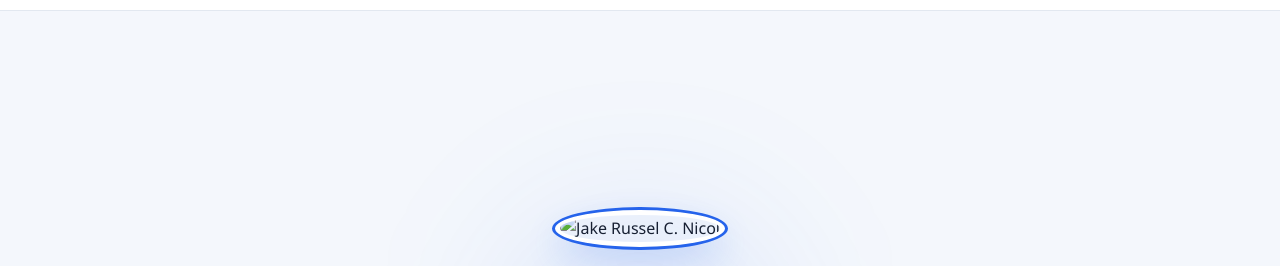
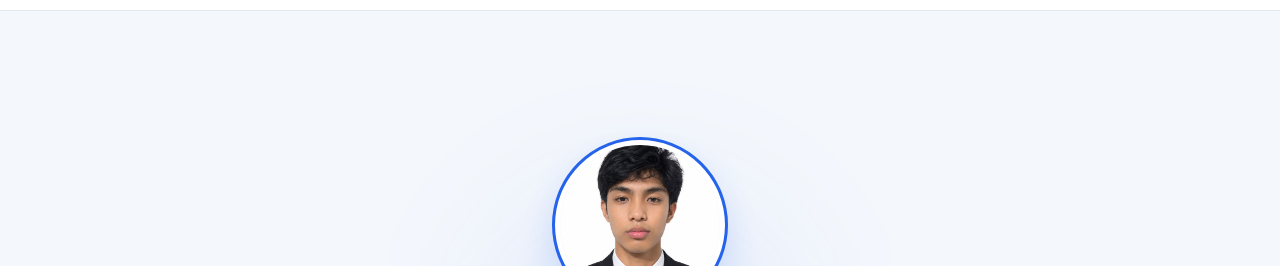
Before and after one commit to jakelero/pt, a plain HTML site: page index.html in a window 1280 px wide. Shown: the part 68-334 px from the top of the page. Drawn offline with Linux system fonts and the light colour scheme.

Commit message:
Update index.html

```diff
--- a/index.html
+++ b/index.html
@@ -1,13 +1,14 @@
-
 <!DOCTYPE html>
 <html lang="en">
 <head>
     <meta charset="UTF-8">
     <meta name="viewport" content="width=device-width, initial-scale=1.0">
+
     <title>Jake Russel C. Nicol | Portfolio</title>
 
     <link rel="stylesheet" href="style.css">
     <link rel="stylesheet" href="https://cdnjs.cloudflare.com/ajax/libs/font-awesome/6.4.0/css/all.min.css">
+
     <script src="script.js" defer></script>
 </head>
 <body>
@@ -36,7 +37,7 @@
     <!-- Home -->
     <section id="home" class="center-section">
         <div class="profile-container">
-            <img src="image_7366da.png"
+            <img src="profile.jpg"
                  alt="Jake Russel C. Nicol"
                  class="profile-img">
         </div>
```
